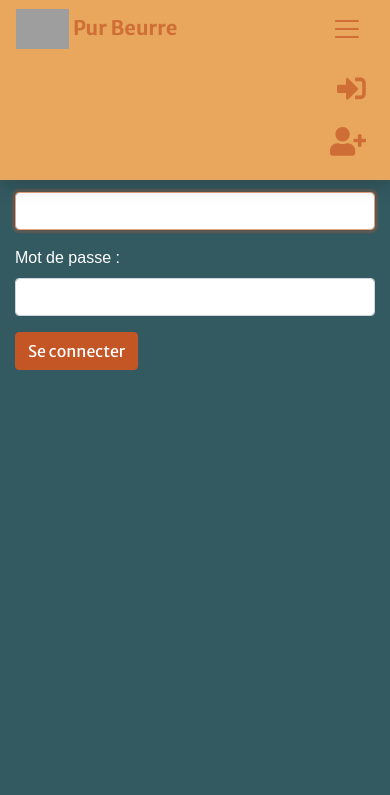
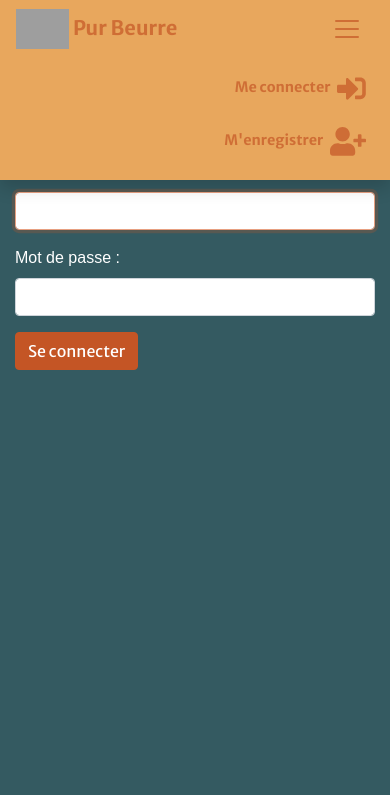
Before and after one commit to GuillaumeOj/Pur-Beurre, a Django app: page /user/login/ in a window 390 px wide, after a click that opens the changed part. Shown: the top 795 px of the page. Run offline with Django 3.2, Linux system fonts and the light colour scheme; some libraries are stand-ins or nearby versions; some web fonts are replaced; grey boxes are pictures that could not be loaded.

Commit message:
Add title to nv links and display a help text for mobile devices

```diff
--- a/templates/base.html
+++ b/templates/base.html
@@ -72,28 +72,33 @@
 			<ul class="navbar-nav ml-auto pr-2 my-2">
 				{% if user.is_authenticated %}
 				<li class="nav-item">
-					<a class="nav-link" href="#">
+					<a class="nav-link" title="Mon compte" href="#">
+						<span class="d-lg-none">Mon compte</span>
 						<i class="far fa-user fa-2x ml-1 align-middle"></i>
 					</a>
 				</li>
 				<li class="nav-item">
-					<a class="nav-link" href="#">
+					<a class="nav-link" title="Mes aliments" href="#">
+						<span class="d-lg-none">Mes aliments</span>
 						<i class="fas fa-carrot fa-2x ml-1 align-middle"></i>
 					</a>
 				</li>
 				<li class="nav-item">
-					<a class="nav-link" href="{% url "user:logout" %}">
+					<a class="nav-link" title="Me déconnecter" href="{% url "user:logout" %}">
+						<span class="d-lg-none">Me déconnecter</span>
 						<i class="fas fa-sign-out-alt fa-2x ml-1 align-middle"></i>
 					</a>
 				</li>
 				{% else %}
 				<li class="nav-item">
-					<a class="nav-link" href="{% url "user:login" %}">
+					<a class="nav-link" title="Me connecter" href="{% url "user:login" %}">
+						<span class="d-lg-none">Me connecter</span>
 						<i class="fas fa-sign-in-alt fa-2x ml-1 align-middle"></i>
 					</a>
 				</li>
 				<li class="nav-item">
-					<a class="nav-link" href="{% url "user:registration" %}">
+					<a class="nav-link" title="M'enregistrer" href="{% url "user:registration" %}">
+						<span class="d-lg-none">M'enregistrer</span>
 						<i class="fas fa-user-plus fa-2x ml-1 align-middle"></i>
 					</a>
 				</li>
```
